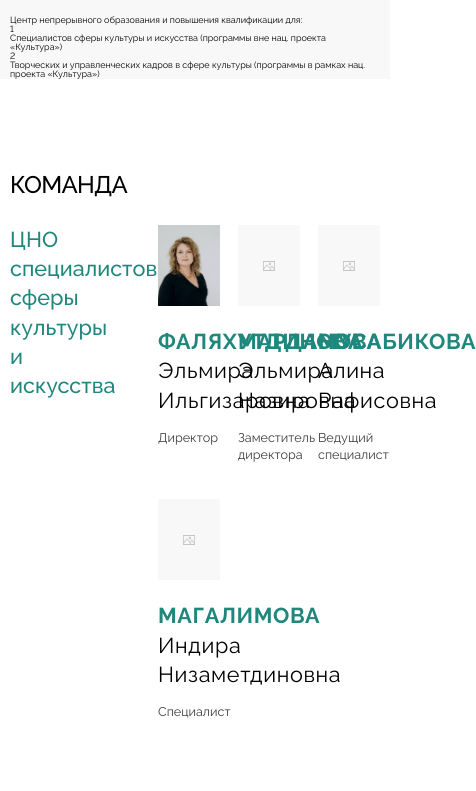
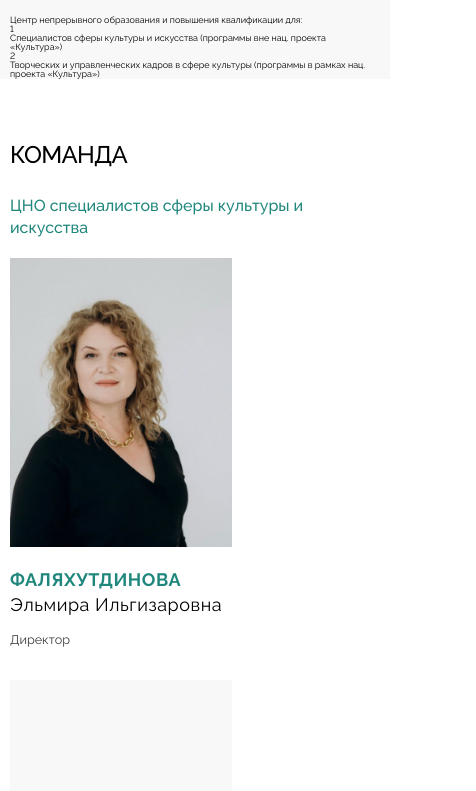
Before and after one commit to ildar-meyker/cno, a website built with webpack: page public/about-us.html in a window 390 px wide. Shown: the part 373-1164 px from the top of the page, 476 px wide, since content can reach past the window. Built offline with nearby package versions, Linux system fonts and the light colour scheme.

Commit message:
Improve team.

```diff
--- a/src/css/blocks/team.scss
+++ b/src/css/blocks/team.scss
@@ -80,6 +80,7 @@
         letter-spacing: 0.03em;
 
         span {
+            display: block;
             font-weight: 700;
             text-transform: uppercase;
             color: #20877D;
@@ -97,6 +98,46 @@
 
 @media (max-width: 899.98px) {
     .team {
+        padding-top: 60px;
+        padding-bottom: 28px;
 
+        &__group {
+            display: block;
+            margin-bottom: 0;
+        }
+
+        &__faces {
+            width: auto;
+        }
+
+        &__about {
+            width: auto;
+            margin-bottom: 20px;
+            font-size: 16px;
+        }
+
+
+        &__row {
+        }
+
+        &__col {
+            margin-bottom: 32px;
+            width: 240px;
+        }
+
+        &__fullname {
+            font-size: 18px;
+        }
     }
 }
+
+@media (max-width: 320.98px) {
+
+    .team {
+
+        &__col {
+            width: 100%;
+        }
+    }
+
+}
```
Also changed, not shown: public/css/main.min.css.
